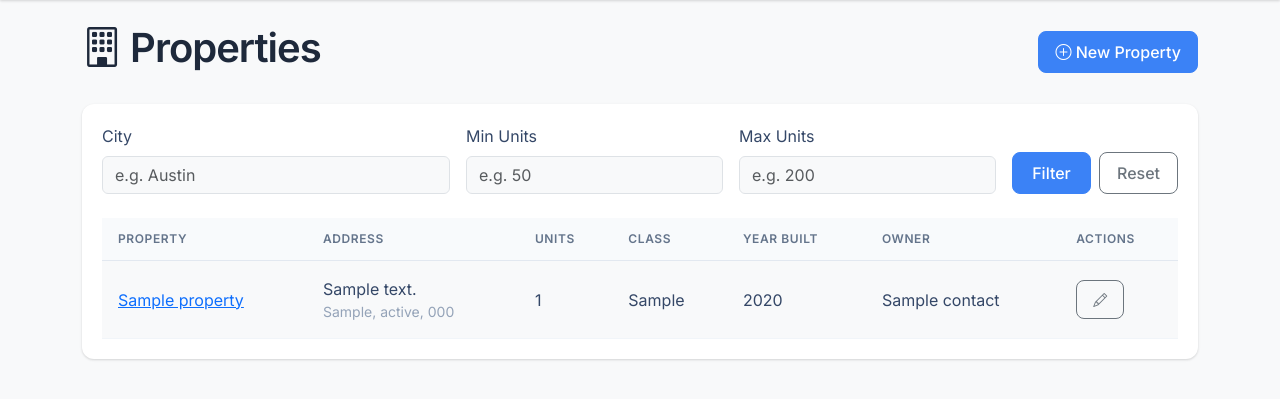
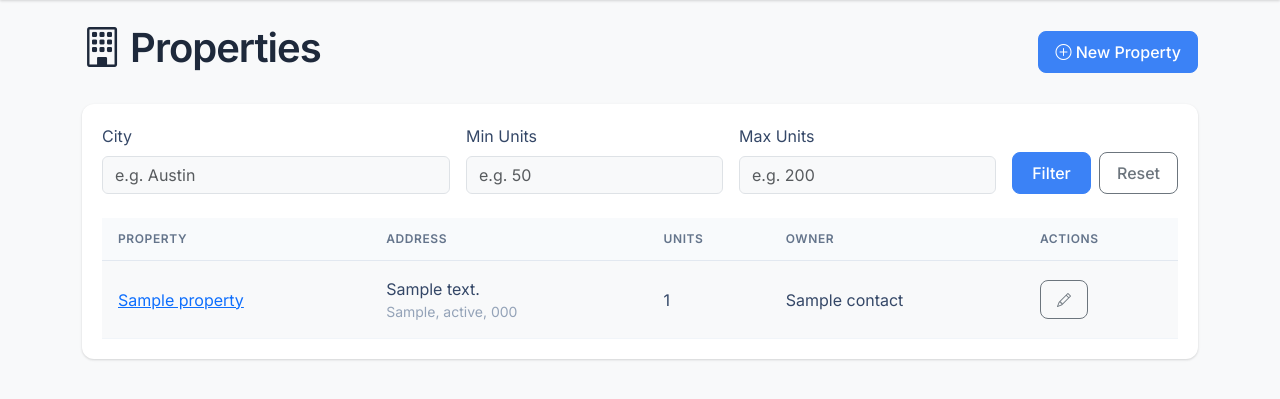
Before and after one commit to apizzleton/crm, a Flask app: page /properties/ in a window 1280 px wide. Shown: the part 64-463 px from the top of the page. Run offline with Flask 3, Linux system fonts and the light colour scheme; tables that the repository leaves empty hold one stand-in row (values such as "Sample post").

Commit message:
Remove Class and Year Built columns from properties list

```diff
--- a/crm/templates/properties/list.html
+++ b/crm/templates/properties/list.html
@@ -60,8 +60,6 @@
                                 <th>Property</th>
                                 <th>Address</th>
                                 <th>Units</th>
-                                <th>Class</th>
-                                <th>Year Built</th>
                                 <th>Owner</th>
                                 <th>Actions</th>
                             </tr>
@@ -84,8 +82,6 @@
                                         {% endif %}
                                     </td>
                                     <td>{{ property.units or '—' }}</td>
-                                    <td>{{ property.property_class or '—' }}</td>
-                                    <td>{{ property.year_built or '—' }}</td>
                                     <td>
                                         {% if property.owners_list %}
                                             {% for owner in property.owners_list %}
```
